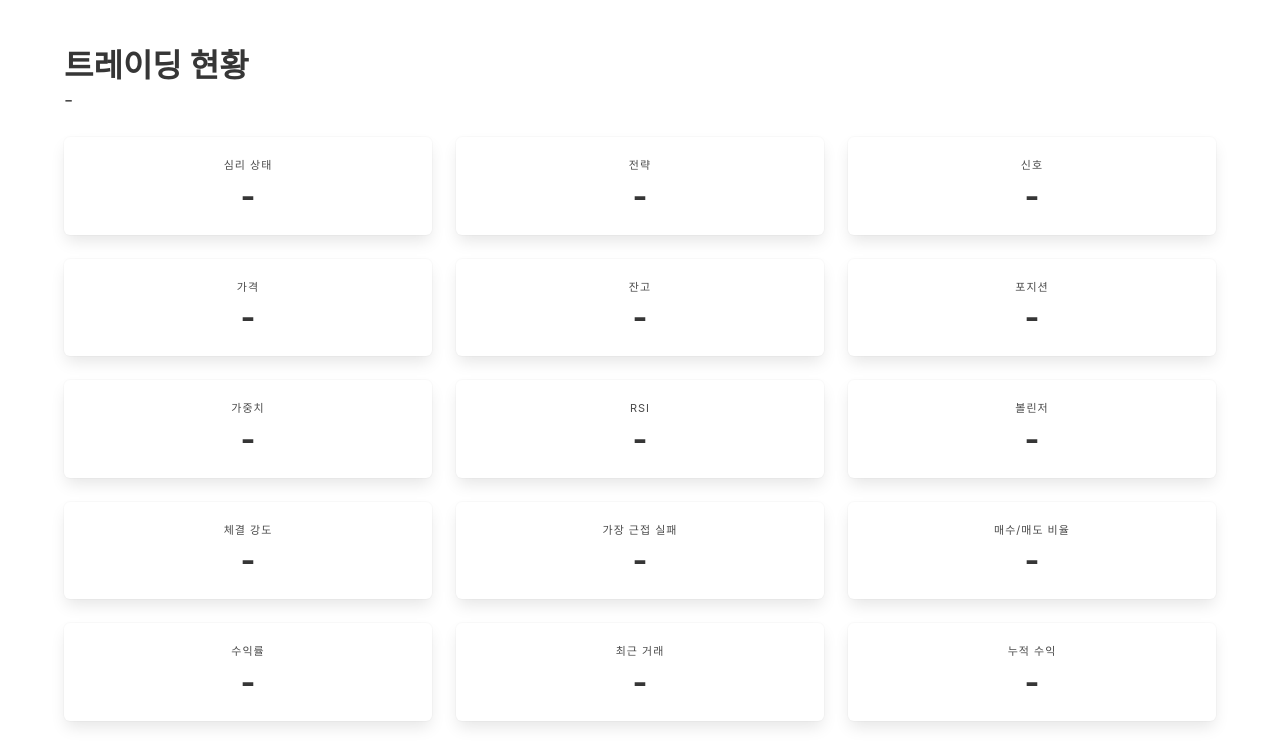
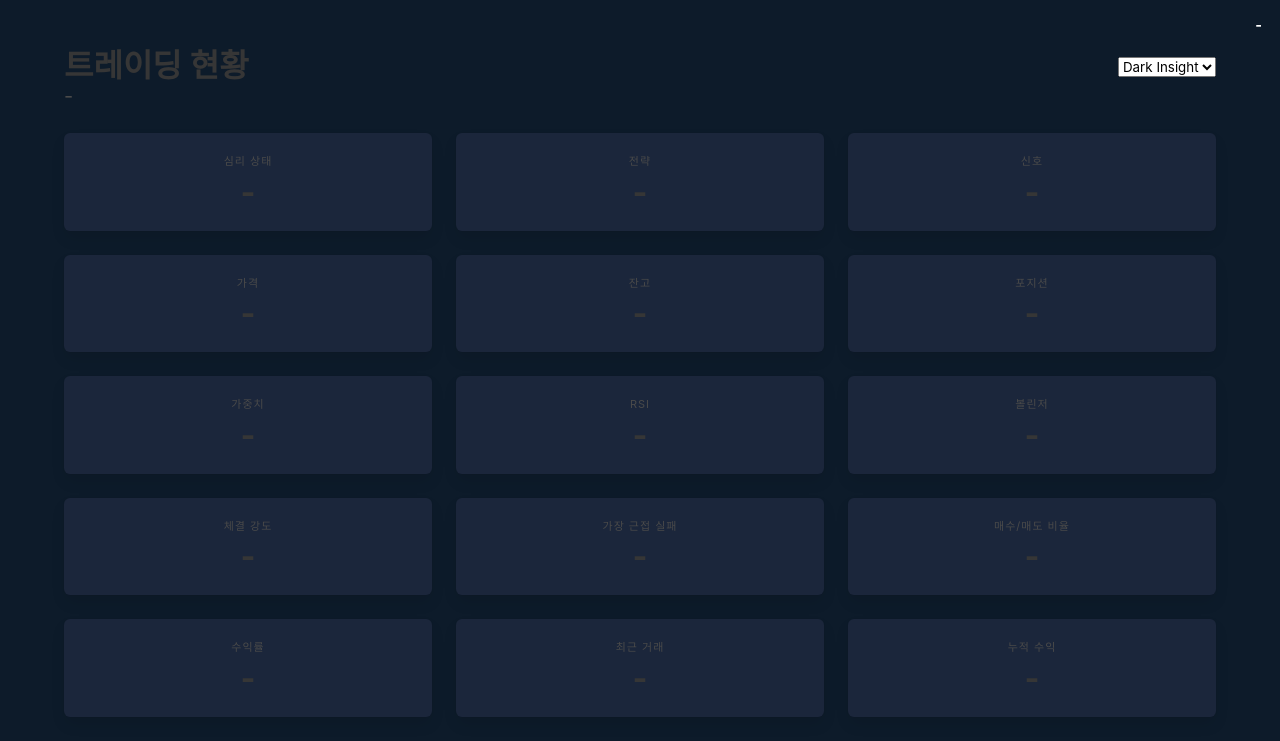
Before and after one commit to leesangmin4533/nova1, a Flask app: template templates/status.html in a window 1280 px wide. Shown: the top 741 px of the page. Run offline with Flask 2, Linux system fonts and the light colour scheme; the template is opened without the code that fills it, so the values that code supplies are empty; some libraries are stand-ins or nearby versions.

Commit message:
Add customizable dashboard theme

```diff
--- a/static/status.js
+++ b/static/status.js
@@ -21,6 +21,43 @@ function updateReturnTable(positions, currentPrice) {
         `;
         body.appendChild(row);
     });
+}
+
+const THEME_PRESETS = {
+    'Dark Insight': 'theme-dark-insight',
+    'Alert Red': 'theme-alert-red',
+    'Calm Green': 'theme-calm-green',
+    'Clarity Blue': 'theme-clarity-blue'
+};
+
+async function loadTheme() {
+    try {
+        const res = await fetch('/api/theme');
+        const data = await res.json();
+        applyTheme(data.theme || 'Dark Insight');
+        const sel = document.getElementById('themeSelect');
+        if (sel) sel.value = data.theme || 'Dark Insight';
+    } catch (e) {
+        applyTheme('Dark Insight');
+    }
+}
+
+function applyTheme(name) {
+    const cls = THEME_PRESETS[name] || THEME_PRESETS['Dark Insight'];
+    document.body.className = cls;
+}
+
+async function setTheme(name) {
+    applyTheme(name);
+    try {
+        await fetch('/api/theme', {
+            method: 'POST',
+            headers: { 'Content-Type': 'application/json' },
+            body: JSON.stringify({ theme: name })
+        });
+    } catch (e) {
+        console.error(e);
+    }
 }
 
 async function refresh() {
@@ -187,6 +224,7 @@ async function refresh() {
 }
 setInterval(refresh, 1000);
 refresh();
+document.addEventListener('DOMContentLoaded', loadTheme);
 
 function toggleTradeLog() {
     const log = document.getElementById('tradeLog');
--- a/static/styles.css
+++ b/static/styles.css
@@ -40,3 +40,11 @@
 .emotion-기대{background-color:#f1c40f;}
 .emotion-공포{background-color:#e74c3c;}
 .emotion-무관심{background-color:#7f8c8d;}
+
+/* Theme definitions */
+body{background-color:var(--bg-color);color:var(--text-color);}
+.box{background-color:var(--box-bg);}
+.theme-dark-insight{--bg-color:#0d1b2a;--box-bg:#1b263b;--text-color:#ffffff;}
+.theme-alert-red{--bg-color:#660708;--box-bg:#370617;--text-color:#ffffff;}
+.theme-calm-green{--bg-color:#014f43;--box-bg:#1d7152;--text-color:#ffffff;}
+.theme-clarity-blue{--bg-color:#003566;--box-bg:#1c3f6b;--text-color:#ffffff;}
--- a/templates/status.html
+++ b/templates/status.html
@@ -11,7 +11,17 @@
 <div id="emotionBadge" class="emotion-badge">-</div>
 <section class="section">
 <div class="container">
-    <h1 class="title">트레이딩 현황</h1>
+    <div style="display:flex;justify-content:space-between;align-items:center;">
+      <h1 class="title" style="margin-bottom:0;">트레이딩 현황</h1>
+      <div>
+        <select id="themeSelect" onchange="setTheme(this.value)">
+          <option value="Dark Insight">Dark Insight</option>
+          <option value="Alert Red">Alert Red</option>
+          <option value="Calm Green">Calm Green</option>
+          <option value="Clarity Blue">Clarity Blue</option>
+        </select>
+      </div>
+    </div>
     <h2 class="subtitle" id="selected_strategy">-</h2>
     <div class="columns is-multiline" id="cards">
         <div class="column is-one-third">
```
Also changed, not shown: status_server.py (+38 -1 lines).
